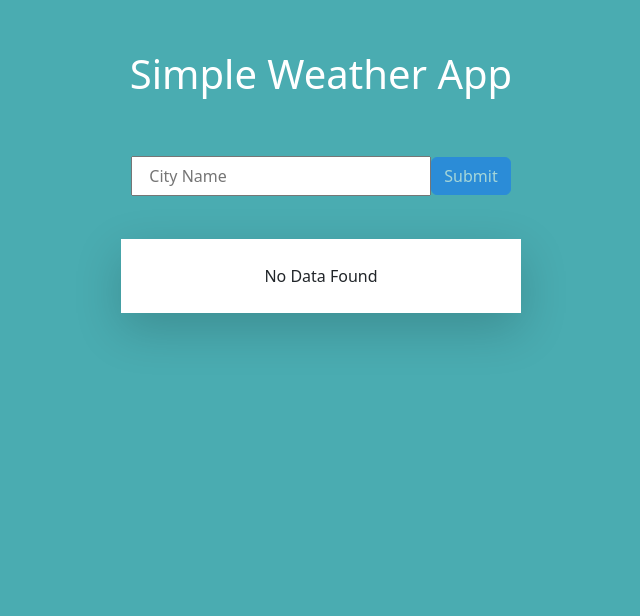
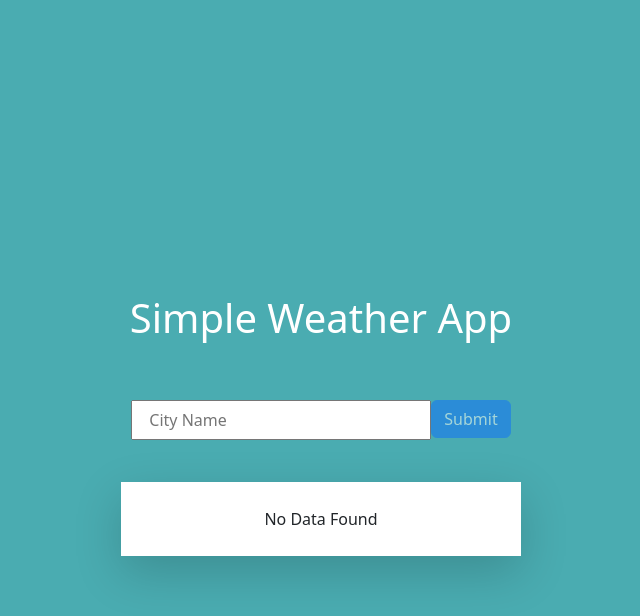
Before and after one commit to RahulRameshKumarParmar/Weather_App, a React (Create React App) app: page / in a window 1280 px wide. Shown: the top 616 px of the page, without its empty margins (319-959 px from the left). Built offline with nearby package versions, Linux system fonts and the light colour scheme.

Commit message:
Update App.js
Alignment of App

```diff
--- a/src/App.js
+++ b/src/App.js
@@ -36,7 +36,7 @@ function App() {
   }
 
   return (
-    <div className="App w-100">
+    <div className="App w-100 d-flex align-items-center">
       <div className='maxWidth mx-auto'>
         <h1 className='mainHeading'>Simple Weather App</h1>
         <form onSubmit={getData}>
```
